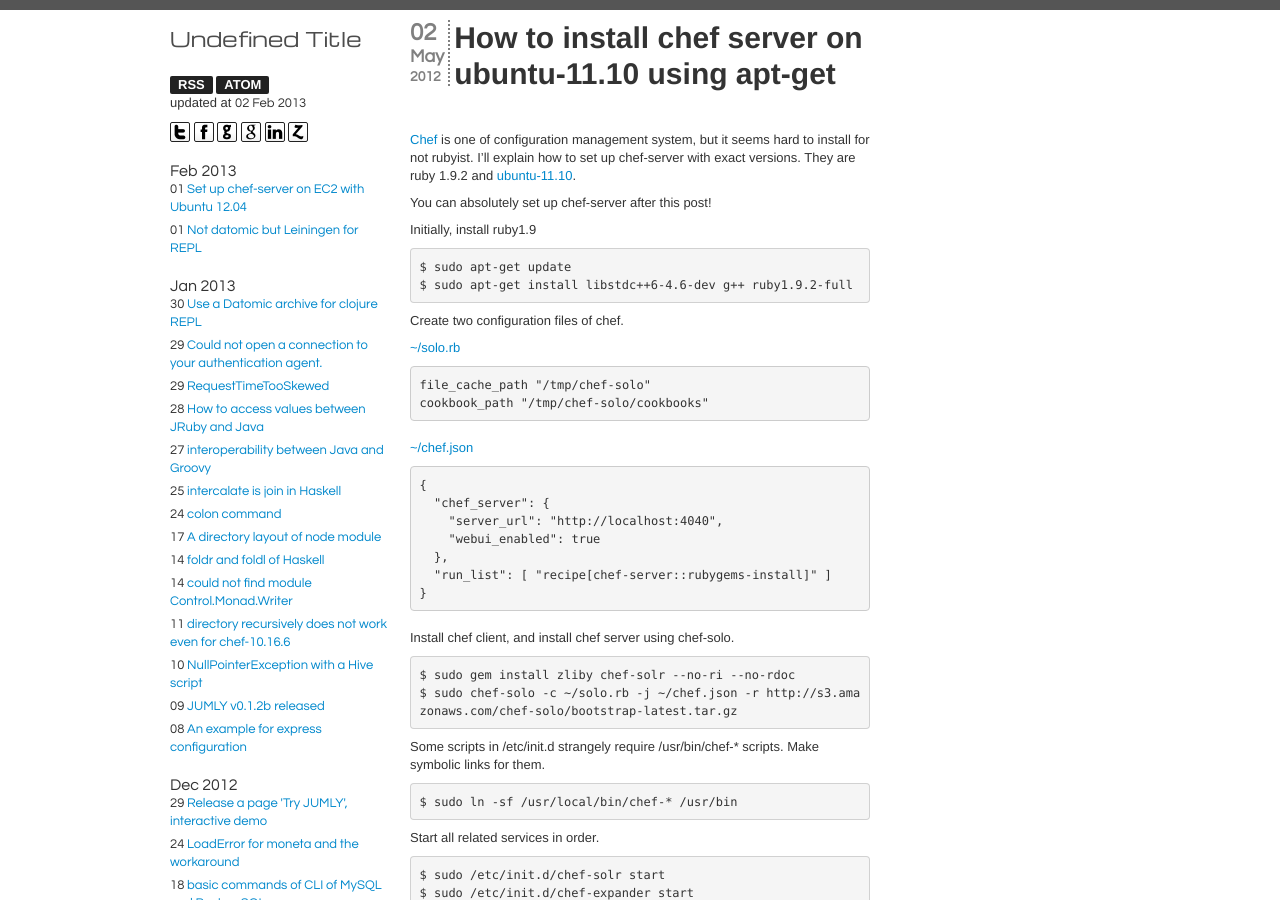
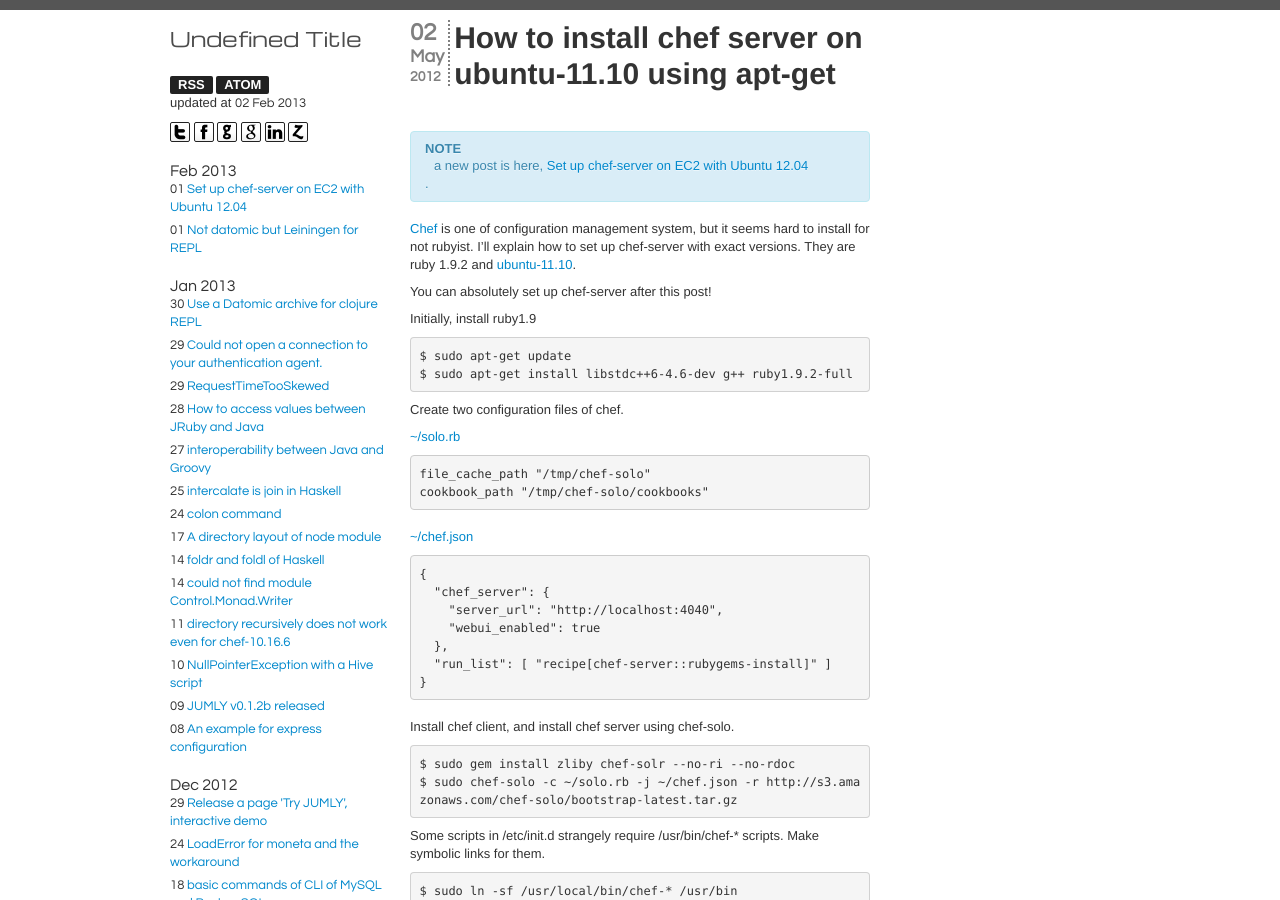
Before and after one commit to tmtk75/tmtk75.github.io, a Jekyll site: the page built from _posts/2012-05-02-chef_server_installation_on_ubuntu-11.10.md, in a window 1280 px wide and 900 px high. Built offline with Jekyll 4.4.1, drawn with Linux system fonts in a browser that asks for light colours; comment, search, counter and statistics services are not loaded.

Commit message:
navigate from an old post

```diff
--- a/_posts/2012-05-02-chef_server_installation_on_ubuntu-11.10.md
+++ b/_posts/2012-05-02-chef_server_installation_on_ubuntu-11.10.md
@@ -3,6 +3,13 @@ layout: post
 title: How to install chef server on ubuntu-11.10 using apt-get
 creation-date: 2012-05-02 20:22:19
 ---
+<div class="alert alert-info">
+  <dl style='margin:0'>
+    <dt>NOTE</dt>
+    <dd>a new post is here, <a href='/2013/02/01/set_up_chef-server_on_ec2_with_ubuntu-12.4.html'>Set up chef-server on EC2 with Ubuntu 12.04</a></dd>.
+  </dl>
+</div>
+
 [Chef][chef-home] is one of configuration management system, but it seems hard to install for not rubyist.
 I'll explain how to set up chef-server with exact versions.
 They are ruby 1.9.2 and [ubuntu-11.10][ubuntu].
```
